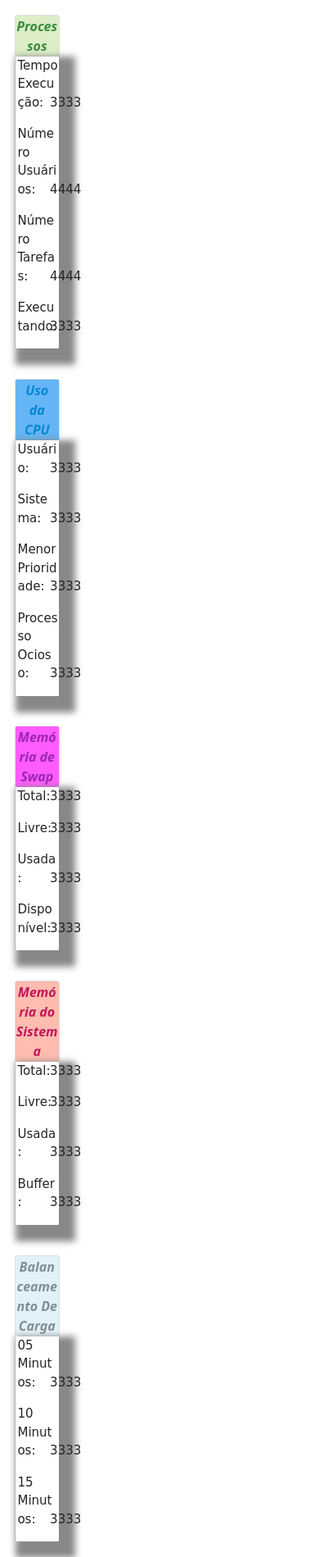
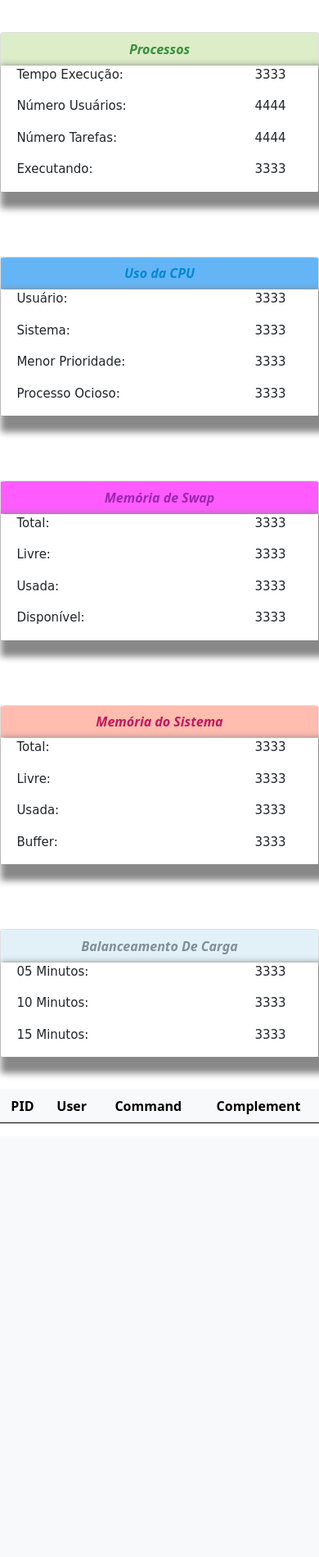
Before and after one commit to EvaCosta/Top, a PHP site: page / in a window 390 px wide. Shown: the part 92-1991 px from the top of the page at 82% size. After the commit the page ends 1462 px from the top, so only its background shows below. Run offline with PHP 8.4, Linux system fonts and the light colour scheme; lists and menus that the app fills with data are empty.

Commit message:
UPDATE - Responsive

```diff
--- a/webapp/mycss/mycss.css
+++ b/webapp/mycss/mycss.css
@@ -61,15 +61,15 @@ p{
 	font-family: URW Chancery L, cursive;
 	font-size: 15px;
 }
+
 .main__cards {
-  padding: 2%;
-  display: grid;
-  grid-template-columns: 1fr 1fr 1fr 1fr 1fr;
-  gap: 20px;
-  margin: 10px 10px;
+	display: grid;
+	margin-top: 10%;
+	margin-bottom: 10%;
 }
-
 .card_inner {
-  align-items: center;
   box-shadow: 10px 10px 8px 10px #888888;
 }
+.cards{
+	justify-content: center;
+}
```
